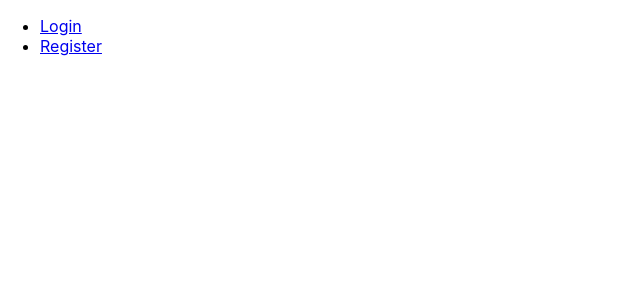
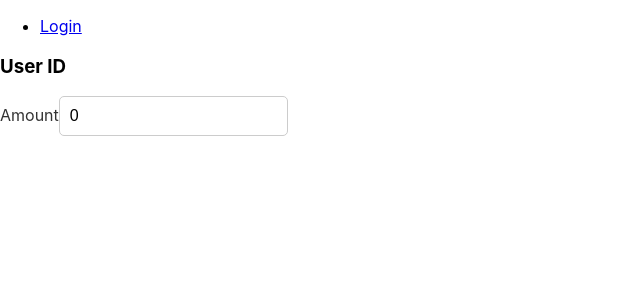
Before and after one commit to ahmedhmmad/bank-node, a React (Create React App) app in the folder bank-front/: page /withdraw in a window 1280 px wide. Before the commit this address had no page. Shown: the top 300 px of the page, without its empty margins (0-640 px from the left). Built offline with nearby package versions, Linux system fonts and the light colour scheme.

Commit message:
pages-redirect

```diff
--- a/bank-front/src/App.js
+++ b/bank-front/src/App.js
@@ -5,8 +5,7 @@ import Register from './components/Register';
 import Dashboard from './components/Dashboard';
 import Transfer from './components/Transfer';
 import Deposit from './components/Deposit';
-import Withdrawl from './components/Withdrawl';
-
+import Withdrawal from './components/Withdrawal';
 
 const App = () => {
   const [redirectUrl, setRedirectUrl] = useState(null);
@@ -27,9 +26,6 @@ const App = () => {
             <li>
               <Link to="/">Login</Link>
             </li>
-            <li>
-              <Link to="/register">Register</Link>
-            </li>
           </ul>
         </nav>
 
@@ -39,8 +35,7 @@ const App = () => {
           <Route path="/dashboard" element={<Dashboard />} />
           <Route path="/transfer" element={<Transfer />} />
           <Route path="/deposit" element={<Deposit />} />
-          <Route path="/withdrawl" element={<Withdrawl />} />
-          <Route path="/register" element={<Register />} />
+          <Route path="/withdraw" element={<Withdrawal />} />
         </Routes>
       </div>
     </Router>
--- a/bank-front/src/components/Withdrawl.jsx
+++ b/bank-front/src/components/Withdrawal.jsx
@@ -1,6 +1,6 @@
 import React, { useState } from 'react';
 
-export default function Withdrawl() {
+export default function Withdrawal() {
 
     const [userInput,setUserInput]=useState({initialValue:0});
     function handleChange(inputIdentifier,newValue)
```
